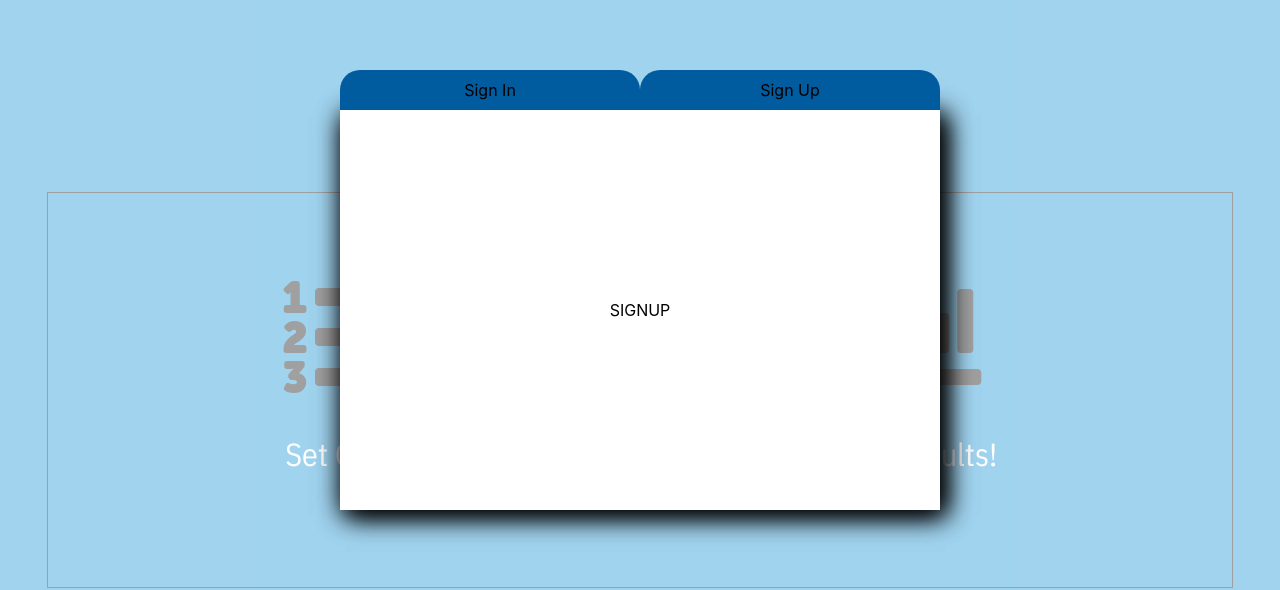
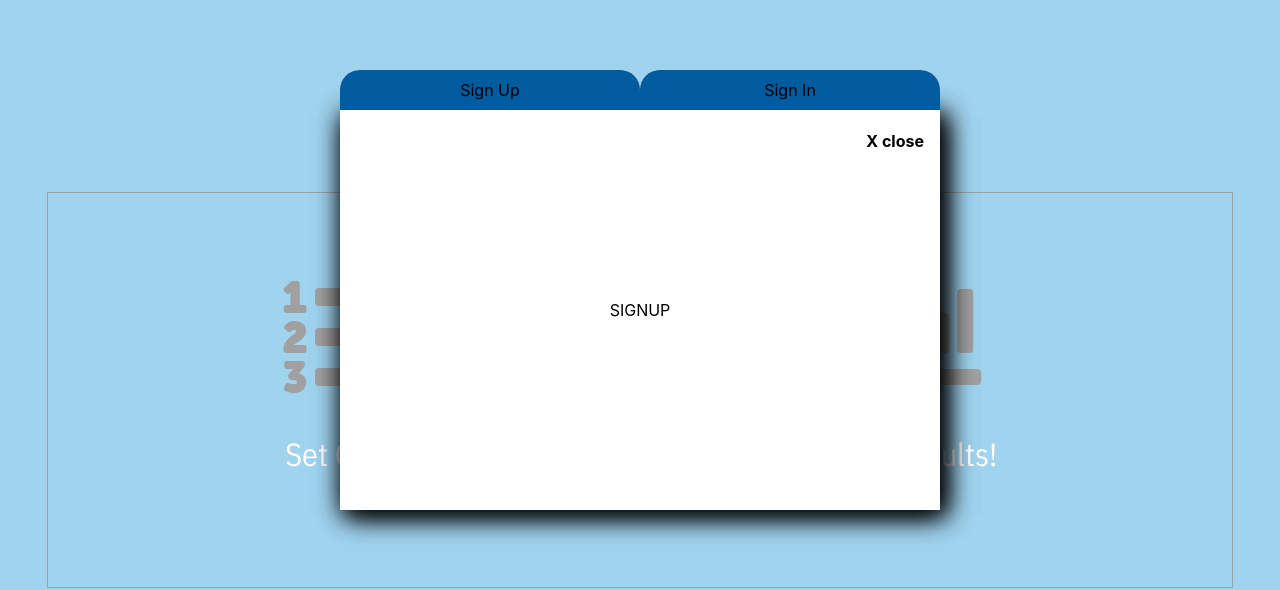
Before and after one commit to chingu-voyages/geckos-project-11, a React (Create React App) app in the folder tonic-fitness/: page / in a window 1280 px wide. Both pictures are taken after a click on the element "Sign in". Shown: the part 210-800 px from the top of the page. Built offline with nearby package versions, Linux system fonts and the light colour scheme.

Commit message:
Added close to signup modal

```diff
--- a/tonic-fitness/src/App.sass
+++ b/tonic-fitness/src/App.sass
@@ -76,10 +76,19 @@ $font-header: 'IBM Plex Sans Condensed', sans-serif
   background-color: #ffffffa0
 
 .login-body
+  position: relative
   width: 600px
   height: 400px
   background-color: #fff
   box-shadow: 5px 5px 25px #000
+
+.login-close
+  position: absolute
+  top: 0
+  right: 1em
+  z-index: 3
+  &:hover
+    cursor: pointer
 
 .login-nav
   display: flex
--- a/tonic-fitness/src/Login.js
+++ b/tonic-fitness/src/Login.js
@@ -5,14 +5,17 @@ import Signup from './Signup.js';
 const Login = (props) => {
   return (
     <aside id="login-container"
-           className="hide flex-col"
-           onClick={props.closeLogin}>
+           className="hide flex-col">
       <div className="login-nav">
+        <span className="login-nav-item">Sign Up</span>
         <span className="login-nav-item">Sign In</span>
-        <span className="login-nav-item">Sign Up</span>
       </div>
       <div className="login-body flex-col">
-      <Signup />
+        <h4 className="login-close"
+            onClick={props.closeLogin}>
+          X close
+        </h4>
+        <Signup />
       </div>
     </aside>
   );
```
